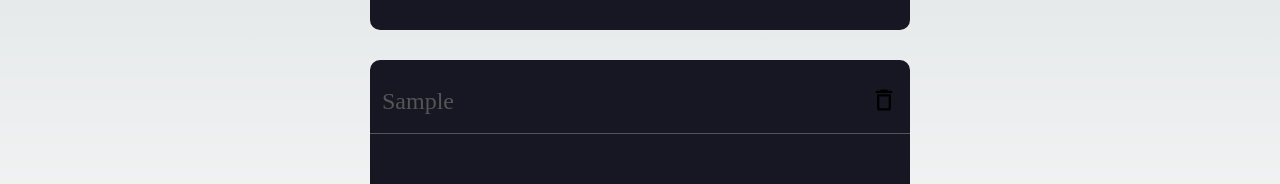
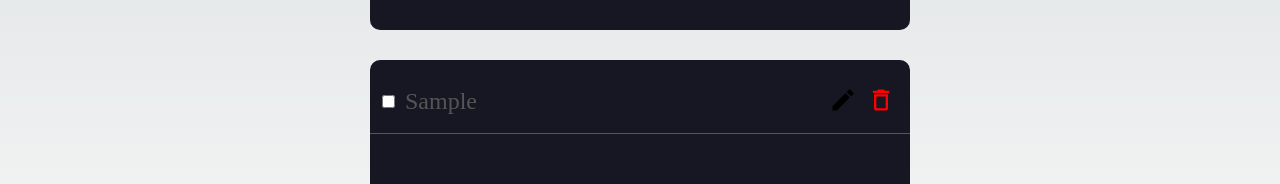
Before and after one commit to tuiza/to-do-list, a Next.js app: page / in a window 1280 px wide. Both pictures are taken after typing "Sample" into the empty fields and a click on the button 885 px from the left and 312 px from the top of the page. Shown: the part 324-508 px from the top of the page. Built offline with nearby package versions, Linux system fonts and the light colour scheme.

Commit message:
feat: checkbox e btn de edit

```diff
--- a/src/app/components/Task/index.tsx
+++ b/src/app/components/Task/index.tsx
@@ -1,8 +1,9 @@
 'use client'
 import React from 'react'
 import * as S from './styles'
-import { MdDeleteOutline } from "react-icons/md"
+import { MdDeleteOutline, MdEdit } from "react-icons/md"
 import ITask from '@/app/types/ITask'
+import { useState } from 'react'
 
 interface TaskProps {
     task: ITask,
@@ -13,12 +14,27 @@ export default function Task({
     task,
     onHandleDelete
 }: Readonly<TaskProps>) {
+
+    const [checked, setChecked] = useState(false);
     return (
         <S.Container>
-            <S.TaskName>{task.name}</S.TaskName>
-            <S.BtnDelete onClick={() => onHandleDelete(task.id)}>
-                <MdDeleteOutline size={28} />
-            </S.BtnDelete>
+            <S.Checkbox
+                type="checkbox"
+                onChange={() => setChecked(!checked)}
+                checked={checked}
+            />
+            <S.TaskName
+                done={checked}
+                onClick={() => setChecked(!checked)}>{task.name}
+            </S.TaskName>
+            <S.BtnContainer>
+                <S.BtnDelete>
+                    <MdEdit size={28} />
+                </S.BtnDelete>
+                <S.BtnDelete onClick={() => onHandleDelete(task.id)}>
+                    <MdDeleteOutline size={28} color='red'/>
+                </S.BtnDelete>
+            </S.BtnContainer>
         </S.Container>
     )
 }
--- a/src/app/components/Task/styles.ts
+++ b/src/app/components/Task/styles.ts
@@ -7,19 +7,33 @@ export const Container = styled.li`
   align-items: center;
   background-color: transparent;
   width: 100%;
-  justify-content: space-between;
+
   height: 64px;
   padding: 0 12px;
   border-bottom: 1px solid ${themes.dark.border};
 `;
 
-export const TaskName = styled.p`
+export const Checkbox = styled.input`
+
+
+`
+
+export const TaskName = styled.p<{done: boolean}>`
+  justify-self: flex-start;
   color: ${themes.dark.border};
   font-size: 24px;
+  text-decoration: ${({ done }) => done ? 'line-through' : 'none'};
+  margin-left: 10px;
 `;
+
+export const BtnContainer = styled.div`
+  position: absolute;
+  left: 85%;
+`
 
 export const BtnDelete = styled.button`
   background-color: transparent;
   border: none;
   cursor: pointer;
+  margin-right: 10px;
 `;
```
